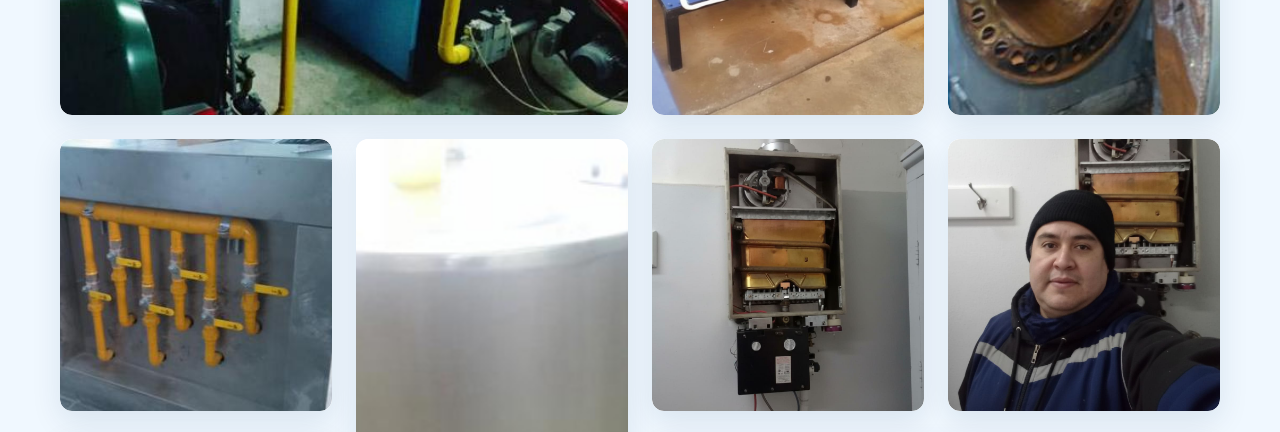
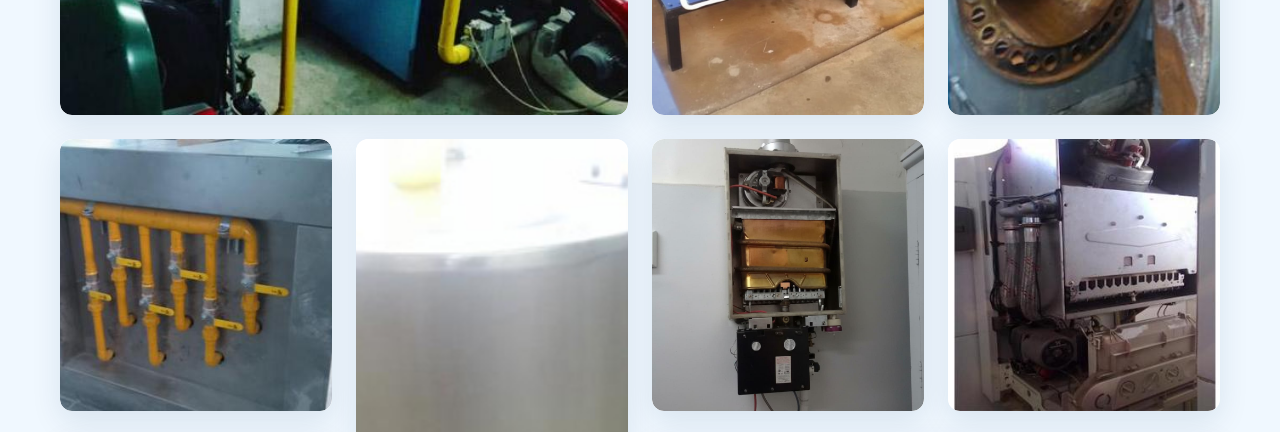
Before and after one commit to Mauricio087/climagasecpro, a plain HTML site: page galeria.html in a window 1280 px wide. Shown: the part 2320-2752 px from the top of the page. Drawn offline with Linux system fonts and the light colour scheme.

Commit message:
chao viejo feo

```diff
--- a/galeria.html
+++ b/galeria.html
@@ -160,10 +160,6 @@
 
                 <div class="gallery-item">
                     <img src="img/15.jpg" alt="Proyecto Climagasecpro">
-                </div>
-
-                <div class="gallery-item">
-                    <img src="img/16.jpg" alt="Proyecto Climagasecpro">
                 </div>
 
                 <div class="gallery-item wide">
```
